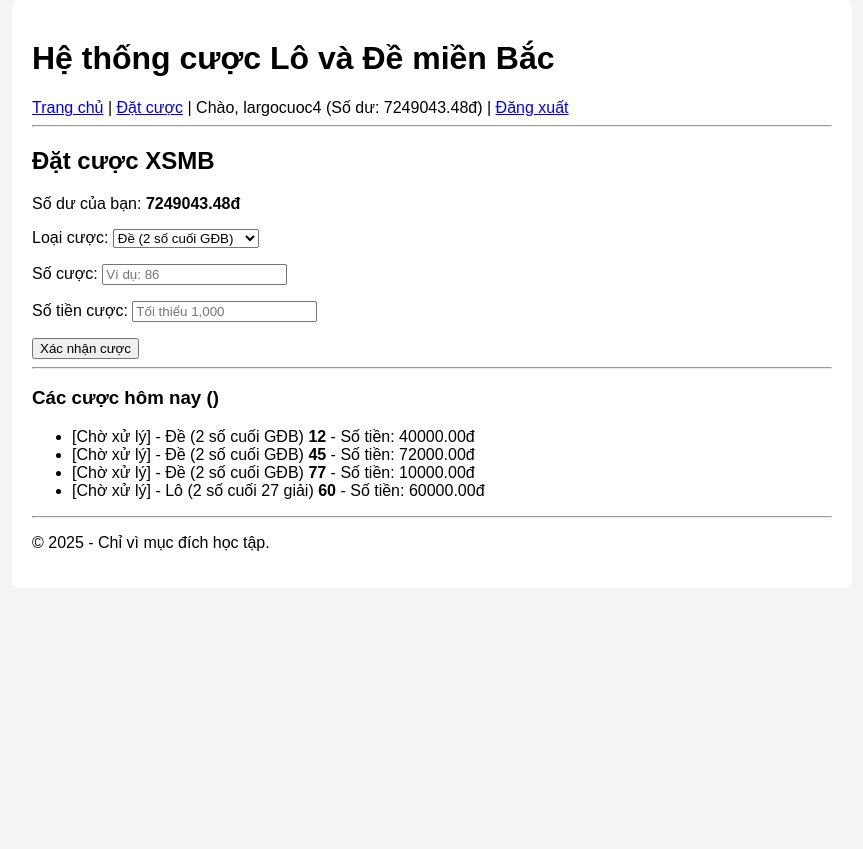
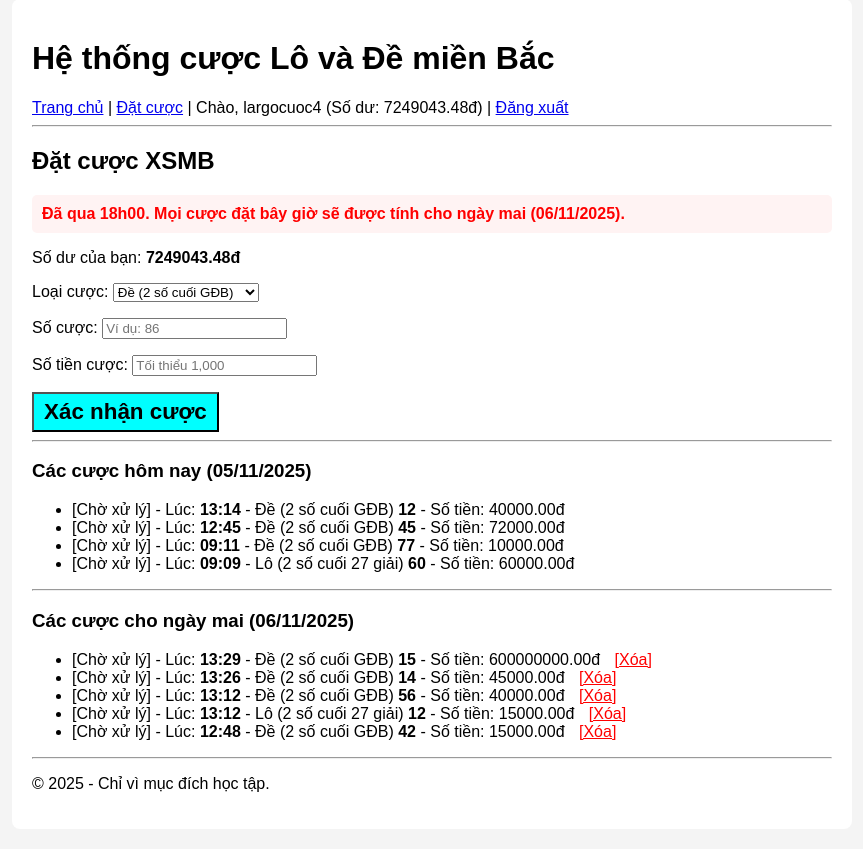
Before and after one commit to DoTuan86/lottery_project, a Django app: page /dat-cuoc/ in a window 1280 px wide. Shown: the part 39-888 px from the top of the page, without its empty margins (208-1071 px from the left). Before the commit the page ends 590 px from the top, so only its background shows below. Run offline with Django 5.2, Linux system fonts and the light colour scheme; a user stored in the database is signed in; data comes from the database, SQL or seed files in the repository; both versions use the stored data as it was after the commit.

Commit message:
Thêm tính năng XYZ

```diff
--- a/DjangoProject/settings.py
+++ b/DjangoProject/settings.py
@@ -109,7 +109,7 @@
 
 LANGUAGE_CODE = 'vi'
 
-TIME_ZONE = 'UTC'
+TIME_ZONE = 'Asia/Ho_Chi_Minh'
 
 USE_I18N = True
 
--- a/lottery/admin.py
+++ b/lottery/admin.py
@@ -57,7 +57,7 @@
 @admin.register(Bet)
 class BetAdmin(admin.ModelAdmin):
     # (Giữ nguyên code của BetAdmin)
-    list_display = ('user', 'bet_type', 'number', 'amount', 'date', 'status', 'winnings')
+    list_display = ('user', 'bet_type', 'number', 'amount', 'created_at', 'status', 'winnings')
     list_filter = ('date', 'status', 'bet_type')
     search_fields = ('user__username', 'number')
     readonly_fields = ('winnings',)
--- a/lottery/urls.py
+++ b/lottery/urls.py
@@ -4,5 +4,5 @@
 urlpatterns = [
     path('', views.home_view, name='home'),
     path('dat-cuoc/', views.place_bet_view, name='place_bet'),
-    # Thêm các view khác (kết quả, lịch sử...) ở đây
+    path('xoa-cuoc/<int:bet_id>/', views.delete_bet_view, name='delete_bet'),
 ]
--- a/lottery/views.py
+++ b/lottery/views.py
@@ -1,13 +1,14 @@
-from django.shortcuts import render, redirect
 from django.contrib.auth.decorators import login_required
 from django.contrib import messages
 from django.db import transaction, IntegrityError  # Import thêm IntegrityError
 from django.utils import timezone
 from .forms import BetForm
 from .models import Bet
-from wallet.models import Wallet, Transaction
+#from wallet.models import Wallet, Transaction
 from django.shortcuts import render, redirect
-
+import datetime
+from django.shortcuts import get_object_or_404 # <-- Import thêm
+from wallet.models import Transaction          # <-- Import thêm
 
 def home_view(request):
     """
@@ -22,6 +23,28 @@
 
 @login_required
 def place_bet_view(request):
+    # --- LOGIC MỚI ĐỂ XÁC ĐỊNH GIỜ ĐỊA PHƯƠNG ---
+    cutoff_hour = 12  # Giờ chốt sổ
+
+    # 1. Lấy giờ UTC hiện tại
+    utc_now = timezone.now()
+
+    # 2. Chuyển đổi sang múi giờ địa phương (GMT+7)
+    try:
+        local_now = utc_now.astimezone(timezone.get_current_timezone())
+    except Exception as e:
+        messages.error(request, f"LỖI MÚI GIỜ: {e}. Vui lòng kiểm tra settings.py")
+        local_now = utc_now
+
+        # 3. Kiểm tra giờ địa phương
+    is_after_cutoff = local_now.hour >= cutoff_hour
+
+    if is_after_cutoff:
+        bet_date = local_now.date() + datetime.timedelta(days=1)
+    else:
+        bet_date = local_now.date()
+    # --- KẾT THÚC LOGIC MỚI ---
+
     if request.method == 'POST':
         form = BetForm(request.POST)
         if form.is_valid():
@@ -29,87 +52,153 @@
             amount = data['amount']
             bet_type = data['bet_type']
             number = data['number']
-            today = timezone.now().date()
             user_wallet = request.user.wallet
 
-            # 1. Kiểm tra số dư
             if user_wallet.balance < amount:
-                messages.error(request, "Số dư không đủ để thực hiện cược này.")
+                messages.error(request, "Số dư không đủ.")
                 return redirect('place_bet')
 
-                # === NÂNG CẤP LOGIC BẮT ĐẦU TỪ ĐÂY ===
             try:
-                # 2. Thử tìm vé cược ĐANG CHỜ XỬ LÝ (PENDING) đã tồn tại
-                existing_bet = Bet.objects.filter(
-                    user=request.user,
-                    bet_type=bet_type,
-                    number=number,
-                    date=today,
-                    status='PENDING'  # Chỉ cộng dồn vào vé đang chờ
-                ).first()
-
+                # (Toàn bộ logic POST không thay đổi)
                 with transaction.atomic():
-                    # 3. Trừ tiền khỏi ví (luôn luôn)
-                    user_wallet.balance -= amount
-                    user_wallet.save()
+                    existing_bet = Bet.objects.filter(
+                        user=request.user,
+                        bet_type=bet_type,
+                        number=number,
+                        date=bet_date,
+                        status='PENDING'
+                    ).first()
 
                     if existing_bet:
-                        # --- 4a. ĐÃ CÓ VÉ CŨ -> CỘNG DỒN (GHI THÊM) ---
-
-                        # Cập nhật số tiền vé cược cũ
+                        # --- PATH A: CỘNG DỒN ---
                         original_amount = existing_bet.amount
                         existing_bet.amount += amount
                         existing_bet.save()
-
-                        # Tạo giao dịch (Transaction) cho việc ghi thêm
+                        user_wallet.balance -= amount
+                        user_wallet.save()
                         Transaction.objects.create(
                             wallet=user_wallet,
                             amount=amount,
                             transaction_type='BET',
-                            description=f"Ghi thêm {bet_type} số {number} (từ {original_amount}đ)"
+                            description=f"Ghi thêm {bet_type} {number} ngày {bet_date} (từ {original_amount}đ)"
                         )
-
                         messages.success(request,
-                                         f"Ghi thêm thành công! Tổng cược cho {bet_type} {number} là: {existing_bet.amount}đ")
+                                         f"Ghi thêm thành công! Tổng cược {bet_type} {number} ngày {bet_date} là: {existing_bet.amount}đ")
 
                     else:
-                        # --- 4b. CHƯA CÓ VÉ -> TẠO VÉ MỚI (LOGIC CŨ) ---
-
-                        # Tạo lịch sử giao dịch (type 'BET')
-                        Transaction.objects.create(
-                            wallet=user_wallet,
-                            amount=amount,
-                            transaction_type='BET',
-                            description=f"Cược {bet_type} số {number} ngày {today}"
-                        )
-
-                        # Tạo vé cược mới
+                        # --- PATH B: TẠO MỚI ---
                         Bet.objects.create(
                             user=request.user,
                             bet_type=bet_type,
                             number=number,
                             amount=amount,
-                            date=today
+                            date=bet_date,
+                            status='PENDING'
                         )
-
-                        messages.success(request, f"Đặt cược thành công cho số {number}!")
+                        user_wallet.balance -= amount
+                        user_wallet.save()
+                        Transaction.objects.create(
+                            wallet=user_wallet,
+                            amount=amount,
+                            transaction_type='BET',
+                            description=f"Cược {bet_type} số {number} cho ngày {bet_date}"
+                        )
+                        messages.success(request, f"Đặt cược thành công cho số {number} (Ngày cược: {bet_date})!")
 
                 return redirect('place_bet')
 
-            except IntegrityError as e:
-                # Bắt lỗi IntegrityError (nếu có vé cược KHÔNG PENDING)
-                messages.error(request, f"Lỗi: Không thể cược trùng. (Chi tiết: {e})")
+            except IntegrityError:
+                messages.error(request,
+                               f"Lỗi: Không thể đặt cược cho số {number} (ngày {bet_date}). Có thể vé cược này đã được xử lý.")
             except Exception as e:
-                # Bắt các lỗi chung khác
                 messages.error(request, f"Có lỗi xảy ra: {e}")
 
     else:
         form = BetForm()
 
-    # Hiển thị các vé cược hôm nay của người dùng
-    today_bets = Bet.objects.filter(user=request.user, date=timezone.now().date())
+    # --- THAY ĐỔI LOGIC TRUY VẤN Ở ĐÂY ---
+
+    # 1. Lấy ngày hôm nay và ngày mai (dựa trên giờ địa phương)
+    today_date = local_now.date()
+    tomorrow_date = today_date + datetime.timedelta(days=1)
+
+    # 2. Lấy cược của HÔM NAY
+    today_bets = Bet.objects.filter(user=request.user, date=today_date)
+
+    # 3. Lấy cược của NGÀY MAI
+    tomorrow_bets = Bet.objects.filter(user=request.user, date=tomorrow_date)
+
+    # --- KẾT THÚC THAY ĐỔI ---
 
     return render(request, 'lottery/place_bet.html', {
         'form': form,
-        'today_bets': today_bets
+        'today_bets': today_bets,
+        'tomorrow_bets': tomorrow_bets,  # <-- GỬI QUA TEMPLATE
+        'tomorrow_date_for_display': tomorrow_date,  # <-- GỬI QUA TEMPLATE
+        'is_after_cutoff': is_after_cutoff,
+        'bet_date_for_display': bet_date,
+        'today_date_for_display': today_date,
     })
+
+
+@login_required
+def delete_bet_view(request, bet_id):
+    """
+    View để xử lý việc người dùng tự xóa vé cược.
+    (Không dùng pytz, dùng timezone.get_current_timezone)
+    """
+    # 1. Lấy vé cược, đảm bảo nó thuộc về user này
+    bet = get_object_or_404(Bet, id=bet_id, user=request.user)
+
+    # 2. Kiểm tra trạng thái cược
+    if bet.status != 'PENDING':
+        messages.error(request, "Không thể xóa cược đã được xử lý (Thắng/Thua).")
+        return redirect('place_bet')
+
+    # 3. Kiểm tra thời gian (SỬA LẠI KHỐI NÀY)
+    cutoff_hour = 18
+    try:
+        # Lấy giờ UTC
+        utc_now = timezone.now()
+        # Chuyển đổi sang múi giờ hiện tại (từ settings.py)
+        local_now = utc_now.astimezone(timezone.get_current_timezone())
+    except Exception as e:
+        messages.error(request, f"LỖI MÚI GIỜ: {e}. Vui lòng kiểm tra settings.py")
+        return redirect('place_bet')
+    # --- KẾT THÚC SỬA ---
+
+    # 4. Áp dụng logic kiểm tra:
+    # (Giữ nguyên phần này)
+    if bet.date == local_now.date():
+        if local_now.hour >= cutoff_hour:
+            messages.error(request, "Đã qua 18h00, không thể xóa cược của ngày hôm nay.")
+            return redirect('place_bet')
+
+    # 5. Tiến hành hoàn tiền và xóa (nếu mọi thứ hợp lệ)
+    # (Giữ nguyên phần này)
+    try:
+        with transaction.atomic():
+            # 5a. Hoàn tiền vào ví
+            wallet = request.user.wallet
+            wallet.balance += bet.amount
+            wallet.save()
+
+            # 5b. Tạo giao dịch 'REFUND'
+            Transaction.objects.create(
+                wallet=wallet,
+                amount=bet.amount,
+                transaction_type='REFUND',
+                description=f"Hoàn tiền (hủy cược {bet.bet_type} {bet.number})"
+            )
+
+            # 5c. Xóa vé cược
+            bet_info = f"{bet.bet_type} {bet.number}"
+            bet_amount = bet.amount
+            bet.delete()
+
+        messages.success(request, f"Đã xóa cược {bet_info} và hoàn {bet_amount}đ vào ví.")
+
+    except Exception as e:
+        messages.error(request, f"Lỗi khi xóa cược: {e}")
+
+    return redirect('place_bet')
--- a/templates/base.html
+++ b/templates/base.html
@@ -56,7 +56,7 @@
                     (Số dư: {{ user.wallet.balance }}đ)
                     | <a href="{% url 'logout' %}">Đăng xuất</a>
                 {% else %}
-                    | <a href="/admin/login/">Đăng nhập</a>
+                    | <a href="{% url 'login' %}">Đăng nhập</a>
                 {% endif %}
             </nav>
         </header>
--- a/templates/home.html
+++ b/templates/home.html
@@ -9,7 +9,7 @@
 
     <div style="margin-top: 30px;">
         <a href="{% url 'login' %}" style="
-            padding: 12px 20px;
+            padding: 10px 14px;
             background-color: #007bff;
             color: white;
             text-decoration: none;
@@ -20,7 +20,7 @@
         </a>
 
         <a href="{% url 'register' %}" style="
-            padding: 12px 20px;
+            padding: 10px 14px;
             background-color: #28a745;
             color: white;
             text-decoration: none;
--- a/templates/lottery/place_bet.html
+++ b/templates/lottery/place_bet.html
@@ -1,6 +1,15 @@
-{% extends "base.html" %} {% block content %}
+{% extends "base.html" %}
+
+{% block content %}
 <h2>Đặt cược XSMB</h2>
-<p>Số dư của bạn: <strong>{{ request.user.wallet.balance }}đ</strong></p>
+
+{% if is_after_cutoff %}
+    <p style="color: red; font-weight: bold; background: #fff3f3; padding: 10px; border-radius: 5px;">
+        Đã qua 18h00. Mọi cược đặt bây giờ sẽ được tính cho ngày mai ({{ bet_date_for_display|date:"d/m/Y" }}).
+    </p>
+{% endif %}
+
+<p>Số dư của bạn: <strong>{{ request.user.wallet.balance|floatformat:2 }}đ</strong></p>
 
 {% if messages %}
   <ul class="messages">
@@ -9,27 +18,59 @@
     {% endfor %}
   </ul>
 {% endif %}
-
 <form method="post">
     {% csrf_token %}
     {{ form.as_p }}
-    <button type="submit">Xác nhận cược</button>
+    <button type="submit" style="background-color: cyan; color: black; font-weight: bold; padding: 5px 10px; font-size: 1.4em;">Xác nhận cược</button>
 </form>
 
 <hr>
-<h3>Các cược hôm nay ({{ "now"|date:"Y-m-d" }})</h3>
+
+<h3>Các cược hôm nay ({{ today_date_for_display|date:"d/m/Y" }})</h3>
 <ul>
     {% for bet in today_bets %}
     <li>
         [{{ bet.get_status_display }}] -
+        Lúc: <strong>{{ bet.created_at|time:"H:i" }}</strong> -
         {{ bet.get_bet_type_display }} <strong>{{ bet.number }}</strong> -
         Số tiền: {{ bet.amount }}đ
         {% if bet.status == 'WON' %}
-        (Thắng: {{ bet.winnings }}đ)
+            (Thắng: {{ bet.winnings }}đ)
+        {% endif %}
+
+        {% if bet.status == 'PENDING' %}
+            {% if not is_after_cutoff %}
+                <a href="{% url 'delete_bet' bet.id %}"
+                   onclick="return confirm('Bạn chắc chắn muốn xóa cược này và nhận lại tiền?');"
+                   style="color: red; margin-left: 10px;">
+                   [Xóa]
+                </a>
+            {% endif %}
         {% endif %}
     </li>
     {% empty %}
     <li>Bạn chưa có cược nào hôm nay.</li>
     {% endfor %}
 </ul>
+
+<hr>
+<h3>Các cược cho ngày mai ({{ tomorrow_date_for_display|date:"d/m/Y" }})</h3>
+<ul>
+    {% for bet in tomorrow_bets %}
+    <li>
+        [Chờ xử lý] -
+        Lúc: <strong>{{ bet.created_at|time:"H:i" }}</strong> -
+        {{ bet.get_bet_type_display }} <strong>{{ bet.number }}</strong> -
+        Số tiền: {{ bet.amount }}đ
+
+        <a href="{% url 'delete_bet' bet.id %}"
+           onclick="return confirm('Bạn chắc chắn muốn xóa cược này và nhận lại tiền?');"
+           style="color: red; margin-left: 10px;">
+           [Xóa]
+        </a>
+    </li>
+    {% empty %}
+    <li style="color: darkorange;">Chúc bạn may mắn!</li>
+    {% endfor %}
+</ul>
 {% endblock %}
--- a/users/signals.py
+++ b/users/signals.py
@@ -2,6 +2,7 @@
 from django.dispatch import receiver
 from .models import CustomUser
 from wallet.models import Wallet  # Đảm bảo import từ app wallet
+from decimal import Decimal
 
 @receiver(post_save, sender=CustomUser)
 def create_user_wallet(sender, instance, created, **kwargs):
@@ -9,4 +10,4 @@
     Tự động tạo một đối tượng Wallet khi một CustomUser mới được tạo.
     """
     if created:
-        Wallet.objects.create(user=instance)
+        Wallet.objects.create(user=instance, balance=Decimal('1000000.00'))
```
Also changed, not shown: lottery/logic.py (+15 -11 lines), db.sqlite3.
